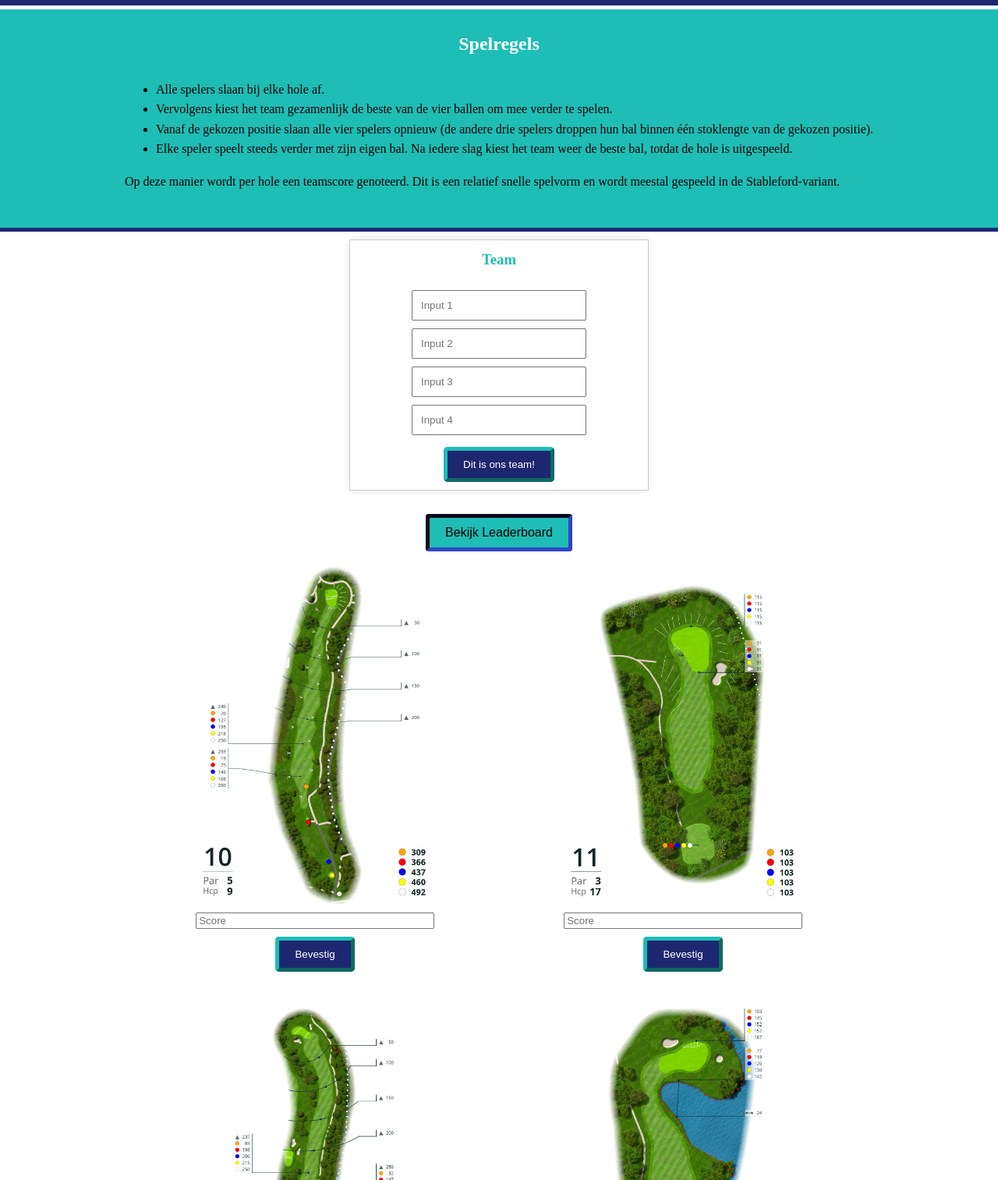
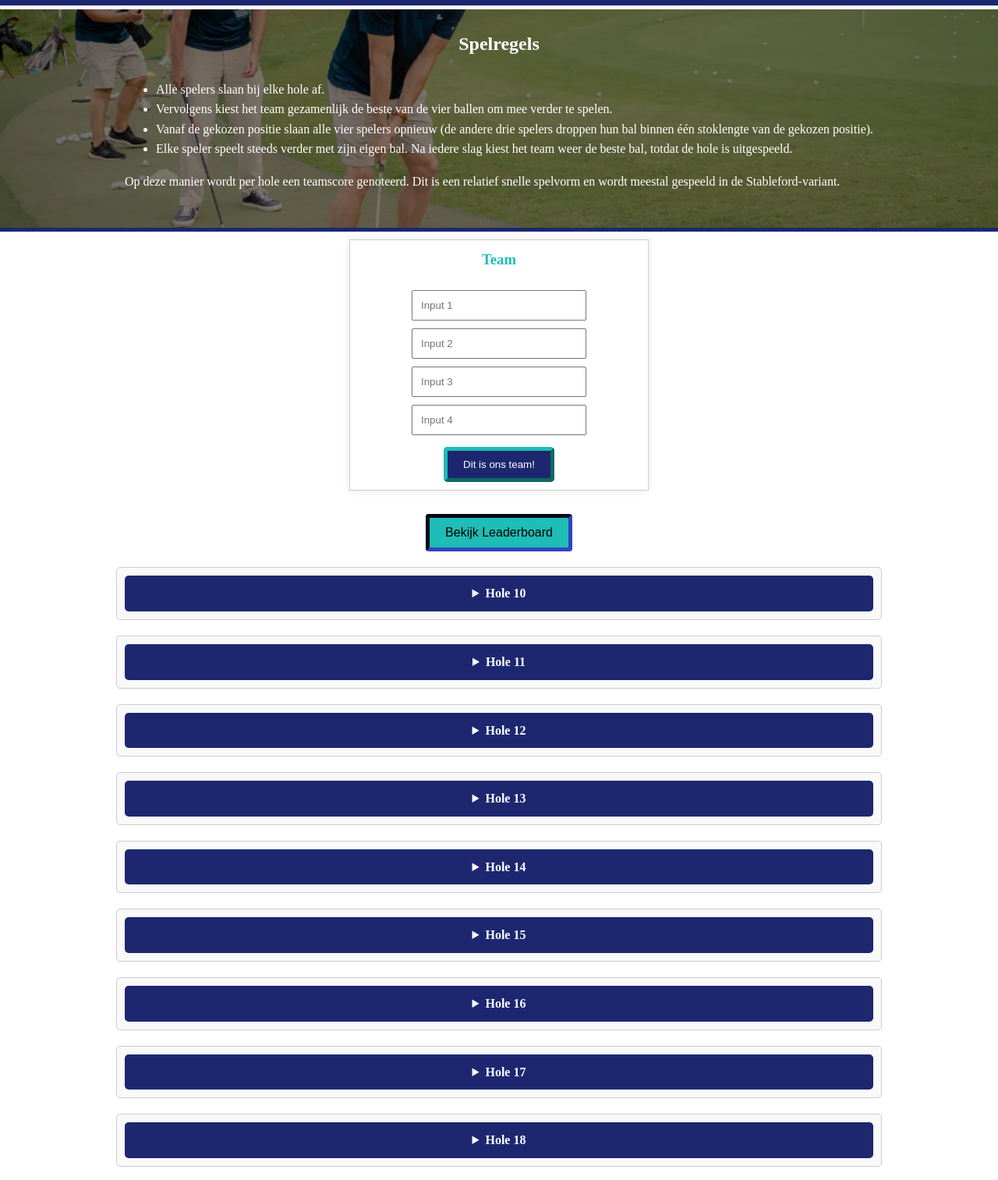
Before and after one commit to tawhidrez/DUPLO, a plain HTML site: page opdr2/index.html in a window 1280 px wide. Shown: the part 101-1614 px from the top of the page at 78% size. Drawn offline with Linux system fonts and the light colour scheme.

Commit message:
Elke hole aprt geplaatst in accordions en achtergrond in spelregels sectie

```diff
--- a/opdr2/css/main.css
+++ b/opdr2/css/main.css
@@ -51,6 +51,7 @@ h2 {
 }
 
 .center-spelregels {
+  position: relative;
   display: flex;
   flex-direction: column;
   align-items: center;
@@ -58,8 +59,25 @@ h2 {
   margin: 0 auto;
   padding-top: 25px;
   padding-bottom: 10px;
-  background: #1ebdb5;
+  background: url("../images/golffoto.png");
+  background-size: cover;
   border-bottom: 5px solid #1d2770;
+}
+
+.center-spelregels::before {
+  content: "";
+  position: absolute;
+  top: 0;
+  left: 0;
+  width: 100%;
+  height: 100%;
+  background: rgba(0, 0, 0, 0.5);
+  z-index: 1;
+}
+
+.center-spelregels > * {
+  position: relative;
+  z-index: 2;
 }
 
 .spelregels {
@@ -67,6 +85,7 @@ h2 {
   margin: 10px;
   text-align: left;
   margin-bottom: 20px;
+  color: #ffffff;
 }
 
 h3 {
@@ -91,7 +110,8 @@ h3 {
   margin: 10px 0;
 }
 
-input, button {
+input,
+button {
   font-family: "Interstate", sans-serif;
 }
 
@@ -138,17 +158,30 @@ input, button {
   display: block;
 }
 
-.holes-wrapper {
-  display: flex;
-  flex-direction: column;
-  align-items: center;
+details {
+  border: 1px solid #ccc;
+  border-radius: 5px;
+  padding: 10px;
+  background-color: #f9f9f9;
+  width: 75%;
+  margin: 20px auto;
+  text-align: center;
+}
+
+summary {
+  font-weight: bold;
+  cursor: pointer;
+  padding: 10px;
+  background-color: #1d2770;
+  color: white;
+  border-radius: 5px;
 }
 
 .hole-container {
   display: flex;
   justify-content: space-between;
   width: 100%;
-  margin: 20px;
+  margin: 20px auto;
 }
 
 .hole10,
@@ -163,8 +196,6 @@ input, button {
   display: flex;
   flex-direction: column;
   align-items: center;
-  width: 45%;
-  margin: 0 10px;
 }
 
 .hole10 img,
@@ -176,7 +207,7 @@ input, button {
 .hole16 img,
 .hole17 img,
 .hole18 img {
-  width: 80%;
+  width: 100%;
   height: auto;
 }
 
@@ -190,7 +221,7 @@ input, button {
 .hole17 input,
 .hole18 input {
   margin-top: 10px;
-  width: 80%;
+  width: 100%;
 }
 
 .leaderboardcontainer {
--- a/opdr2/index.html
+++ b/opdr2/index.html
@@ -71,64 +71,142 @@
       <button class="leaderboard-btn" onclick="window.open()">
         Bekijk Leaderboard
       </button>
+    </div>
 
-    <div class="holes-wrapper">
+    <details>
+      <summary>Hole 10</summary>
       <div class="hole-container">
         <div class="hole10">
           <img src="images/holes/hole10.jpg" alt="hole10" />
+          <img
+            src="images/holes/hole10-pinposities.jpg"
+            alt="hole10 pinposities"
+          />
           <input type="number" id="score-hole10" placeholder="Score" />
           <button class="submit-button">Bevestig</button>
         </div>
+      </div>
+    </details>
+
+    <details>
+      <summary>Hole 11</summary>
+      <div class="hole-container">
         <div class="hole11">
           <img src="images/holes/hole11.jpg" alt="hole11" />
+          <img
+            src="images/holes/hole11-pinposities.jpg"
+            alt="hole11 pinposities"
+          />
           <input type="number" id="score-hole11" placeholder="Score" />
           <button class="submit-button">Bevestig</button>
         </div>
       </div>
+    </details>
+
+    <details>
+      <summary>Hole 12</summary>
       <div class="hole-container">
         <div class="hole12">
           <img src="images/holes/hole12.jpg" alt="hole12" />
+          <img
+            src="images/holes/hole12-pinposities.jpg"
+            alt="hole12 pinposities"
+          />
           <input type="number" id="score-hole12" placeholder="Score" />
           <button class="submit-button">Bevestig</button>
         </div>
+      </div>
+    </details>
+
+    <details>
+      <summary>Hole 13</summary>
+      <div class="hole-container">
         <div class="hole13">
           <img src="images/holes/hole13.jpg" alt="hole13" />
+          <img
+            src="images/holes/hole13-pinposities.jpg"
+            alt="hole13 pinposities"
+          />
           <input type="number" id="score-hole13" placeholder="Score" />
           <button class="submit-button">Bevestig</button>
         </div>
       </div>
+    </details>
+
+    <details>
+      <summary>Hole 14</summary>
       <div class="hole-container">
         <div class="hole14">
           <img src="images/holes/hole14.jpg" alt="hole14" />
+          <img
+            src="images/holes/hole14-pinposities.jpg"
+            alt="hole14 pinposities"
+          />
           <input type="number" id="score-hole14" placeholder="Score" />
           <button class="submit-button">Bevestig</button>
         </div>
+      </div>
+    </details>
+
+    <details>
+      <summary>Hole 15</summary>
+      <div class="hole-container">
         <div class="hole15">
           <img src="images/holes/hole15.jpg" alt="hole15" />
+          <img
+            src="images/holes/hole15-pinposities.jpg"
+            alt="hole15 pinposities"
+          />
           <input type="number" id="score-hole15" placeholder="Score" />
           <button class="submit-button">Bevestig</button>
         </div>
       </div>
+    </details>
+
+    <details>
+      <summary>Hole 16</summary>
       <div class="hole-container">
         <div class="hole16">
           <img src="images/holes/hole16.jpg" alt="hole16" />
+          <img
+            src="images/holes/hole16-pinposities.jpg"
+            alt="hole16 pinposities"
+          />
           <input type="number" id="score-hole16" placeholder="Score" />
           <button class="submit-button">Bevestig</button>
         </div>
+      </div>
+    </details>
+
+    <details>
+      <summary>Hole 17</summary>
+      <div class="hole-container">
         <div class="hole17">
           <img src="images/holes/hole17.jpg" alt="hole17" />
+          <img
+            src="images/holes/hole17-pinposities.jpg"
+            alt="hole17 pinposities"
+          />
           <input type="number" id="score-hole17" placeholder="Score" />
           <button class="submit-button">Bevestig</button>
         </div>
       </div>
+    </details>
+
+    <details>
+      <summary>Hole 18</summary>
       <div class="hole-container">
         <div class="hole18">
           <img src="images/holes/hole18.jpg" alt="hole18" />
+          <img
+            src="images/holes/hole18-pinposities.jpg"
+            alt="hole18 pinposities"
+          />
           <input type="number" id="score-hole18" placeholder="Score" />
           <button class="submit-button">Bevestig</button>
         </div>
       </div>
-    </div>
+    </details>
 
     <div class="leaderboardcontainer">
       <button class="leaderboard-btn" onclick="window.open()">
```
Also changed, not shown: opdr2/images/golffoto.png (added).
